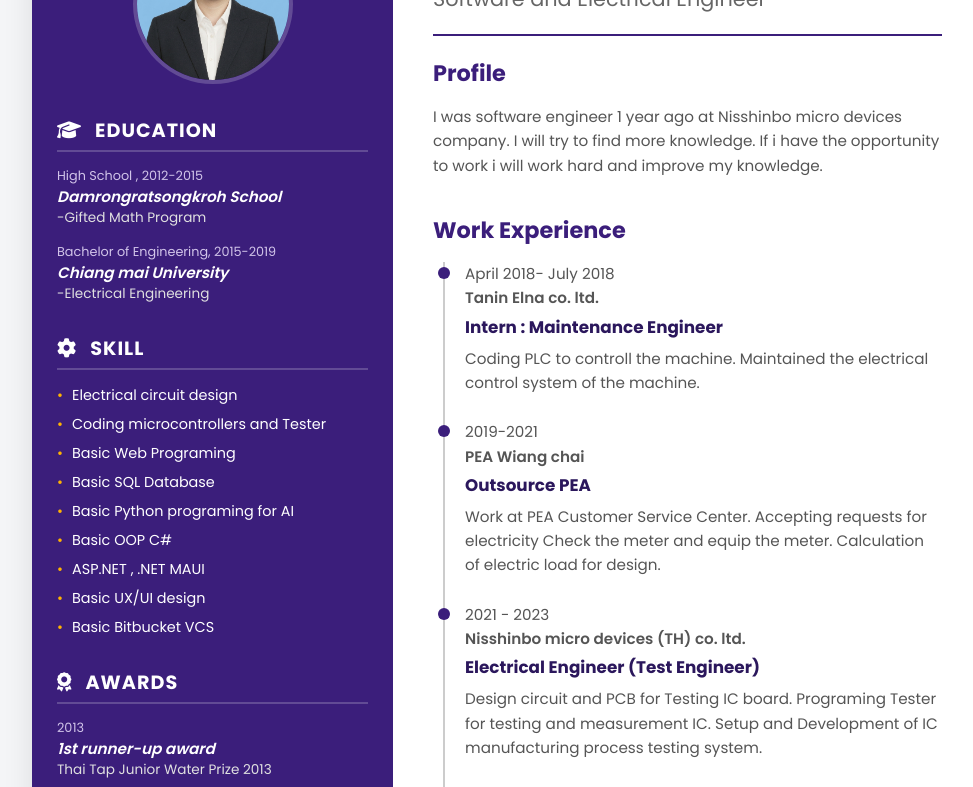
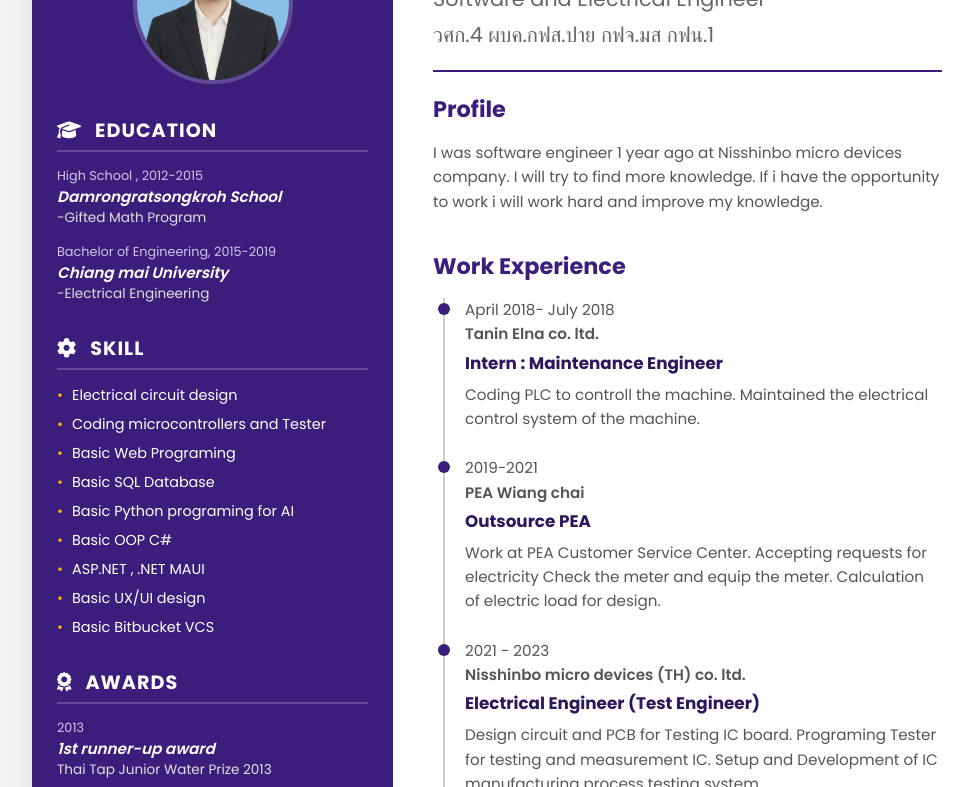
Before and after one commit to jjanmanogolf-sys/Devpool69, a plain HTML site: page index.html in a window 1280 px wide. Shown: the part 146-933 px from the top of the page, without its empty margins (133-1106 px from the left). Drawn offline with Linux system fonts and the light colour scheme.

Commit message:
Edit HTML
add PEA Job

```diff
--- a/index.html
+++ b/index.html
@@ -70,6 +70,7 @@
             <header class="header">
                 <h1 id="user-name">JITPHANU JANMANO</h1>
                 <p class="title">Software and Electrical Engineer</p>
+                <p class="title">วศก.4 ผบค.กฟส.ปาย กฟจ.มส กฟน.1</p>
             </header>
 
             <hr class="divider">
```
